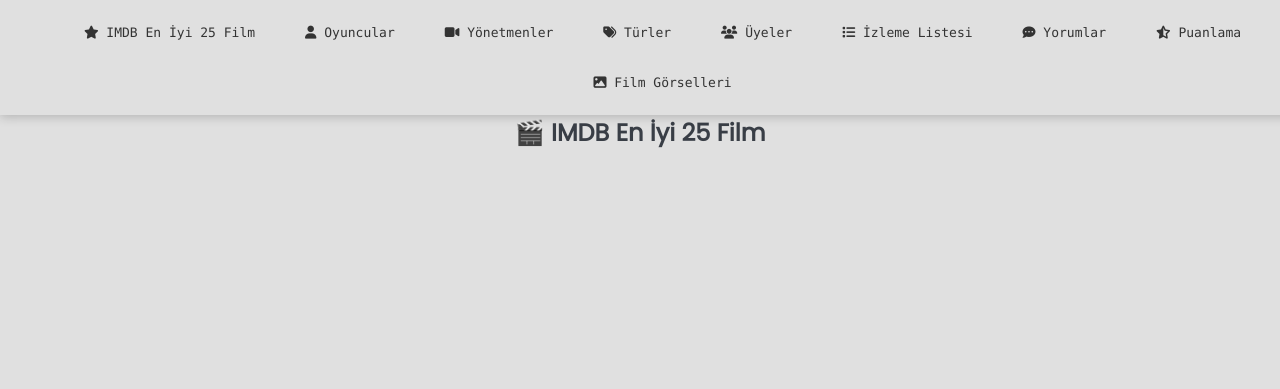
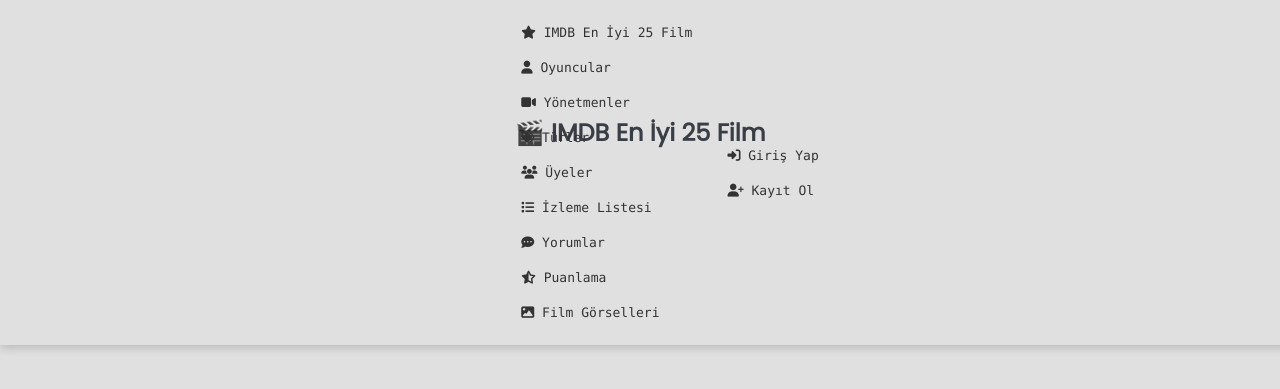
Before and after one commit to erencellk/MovieSlot, a Django app: page /filmler.html/ in a window 1280 px wide; the page is wider, and only the part inside the window is pictured. Shown: the top 389 px of that part. Run offline with Django 5.2, Linux system fonts and the light colour scheme; data that the repository does not hold is empty.

Commit message:
manage html files...

```diff
--- a/films/templates/films/filmler.html
+++ b/films/templates/films/filmler.html
@@ -16,17 +16,25 @@
 <body>
 
 
+
 <nav class="liste-menu">
-    <a href="filmler.html"><i class="fa-solid fa-star"></i> IMDB En İyi 25 Film</a><br>
-    <a href="films/static/oyuncular.html"><i class="fa-solid fa-user"></i> Oyuncular</a><br>
-    <a href="films/static/yönetmenler.html"><i class="fa-solid fa-video"></i> Yönetmenler</a><br>
-    <a href="films/static/türler.html"><i class="fa-solid fa-tags"></i> Türler</a><br>
-    <a href="films/static/üyeler.html"><i class="fa-solid fa-users"></i> Üyeler</a><br>
-    <a href="films/static/izlemelistesi.html"><i class="fa-solid fa-list"></i> İzleme Listesi</a><br>
-    <a href="films/static/yorumlar.html"><i class="fa-solid fa-comment-dots"></i> Yorumlar</a><br>
-    <a href="films/static/puanlama.html"><i class="fa-solid fa-star-half-stroke"></i> Puanlama</a><br>
-    <a href="filmgörselleri.html"><i class="fa-solid fa-image"></i> Film Görselleri</a><br>
+    <div class="nav-left">
+        <a href="filmler.html"><i class="fa-solid fa-star"></i> IMDB En İyi 25 Film</a>
+        <a href="oyuncular.html"><i class="fa-solid fa-user"></i> Oyuncular</a>
+        <a href="yönetmenler.html"><i class="fa-solid fa-video"></i> Yönetmenler</a>
+        <a href="türler.html"><i class="fa-solid fa-tags"></i> Türler</a>
+        <a href="üyeler.html"><i class="fa-solid fa-users"></i> Üyeler</a>
+        <a href="izlemelistesi.html"><i class="fa-solid fa-list"></i> İzleme Listesi</a>
+        <a href="yorumlar.html"><i class="fa-solid fa-comment-dots"></i> Yorumlar</a>
+        <a href="puanlama.html"><i class="fa-solid fa-star-half-stroke"></i> Puanlama</a>
+        <a href="filmgörselleri.html"><i class="fa-solid fa-image"></i> Film Görselleri</a>
+    </div>
+    <div class="nav-right">
+        <a href="/login"><i class="fa-solid fa-right-to-bracket"></i> Giriş Yap</a>
+        <a href="/register"><i class="fa-solid fa-user-plus"></i> Kayıt Ol</a>
+    </div>
 </nav>
+
 <br><br><br>
 
 <h2 id="baslik-imdb">🎬 IMDB En İyi 25 Film</h2>
@@ -36,7 +44,7 @@
             <img src="{{ film.image.url }}" alt="{{ film.title }}" class="film-afis">
             <h3 class="film-header"><a class="film-href" href="#">{{ film.title }}</a></h3>
             <p title="{{ film.description }}">{{ film.description|truncatewords:15 }}</p>
-            <span>Dil : {{ film.language }}</span>
+            <span>Dil : {{ film.language }}</span> <br>
             <span>Tür:{{ film.genre }}</span> <br>
             <span> {{ film.duration }}dk</span> <br>
             <span title="{{ film.description }}">⭐ {{ film.average_rating }}</span>
```
